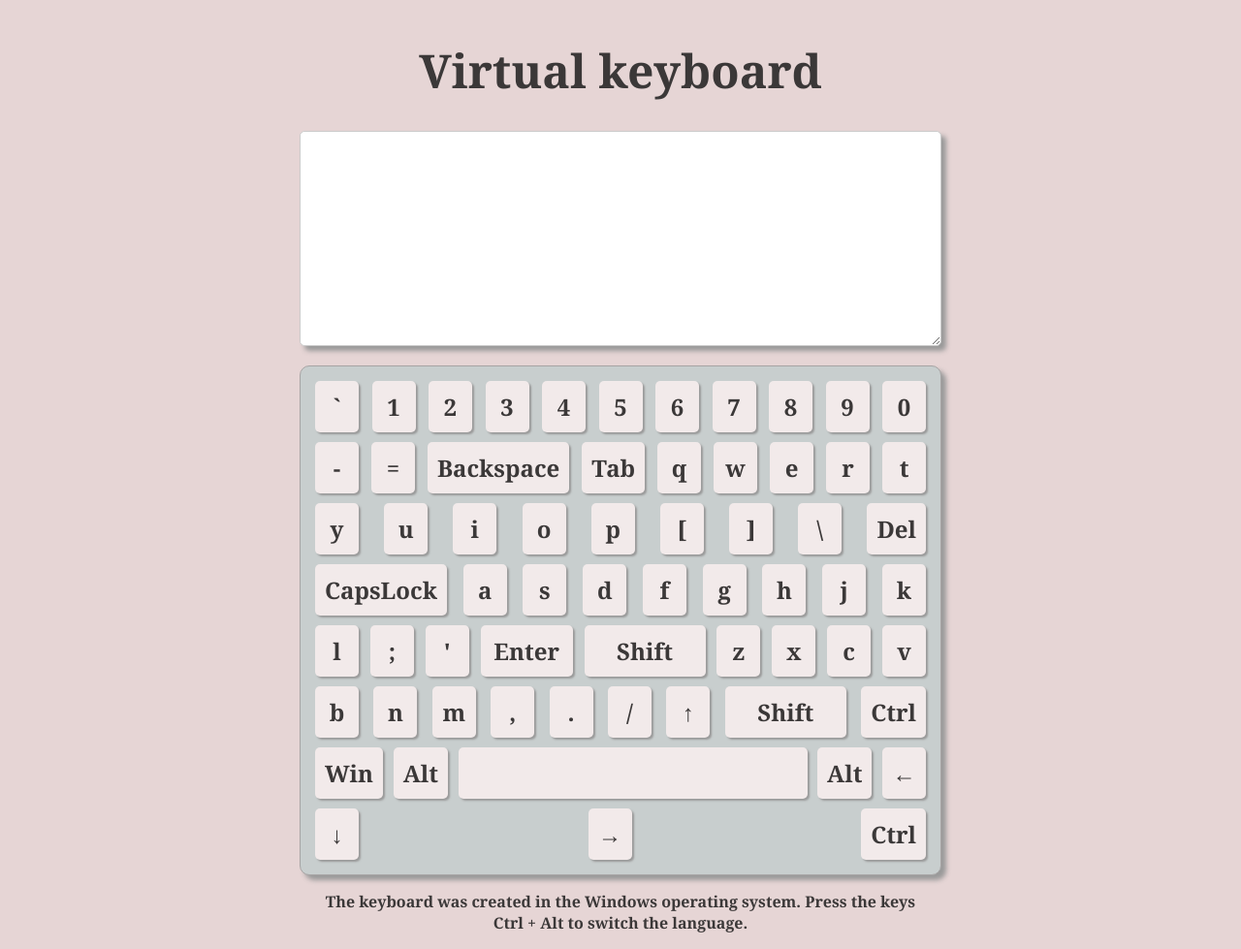
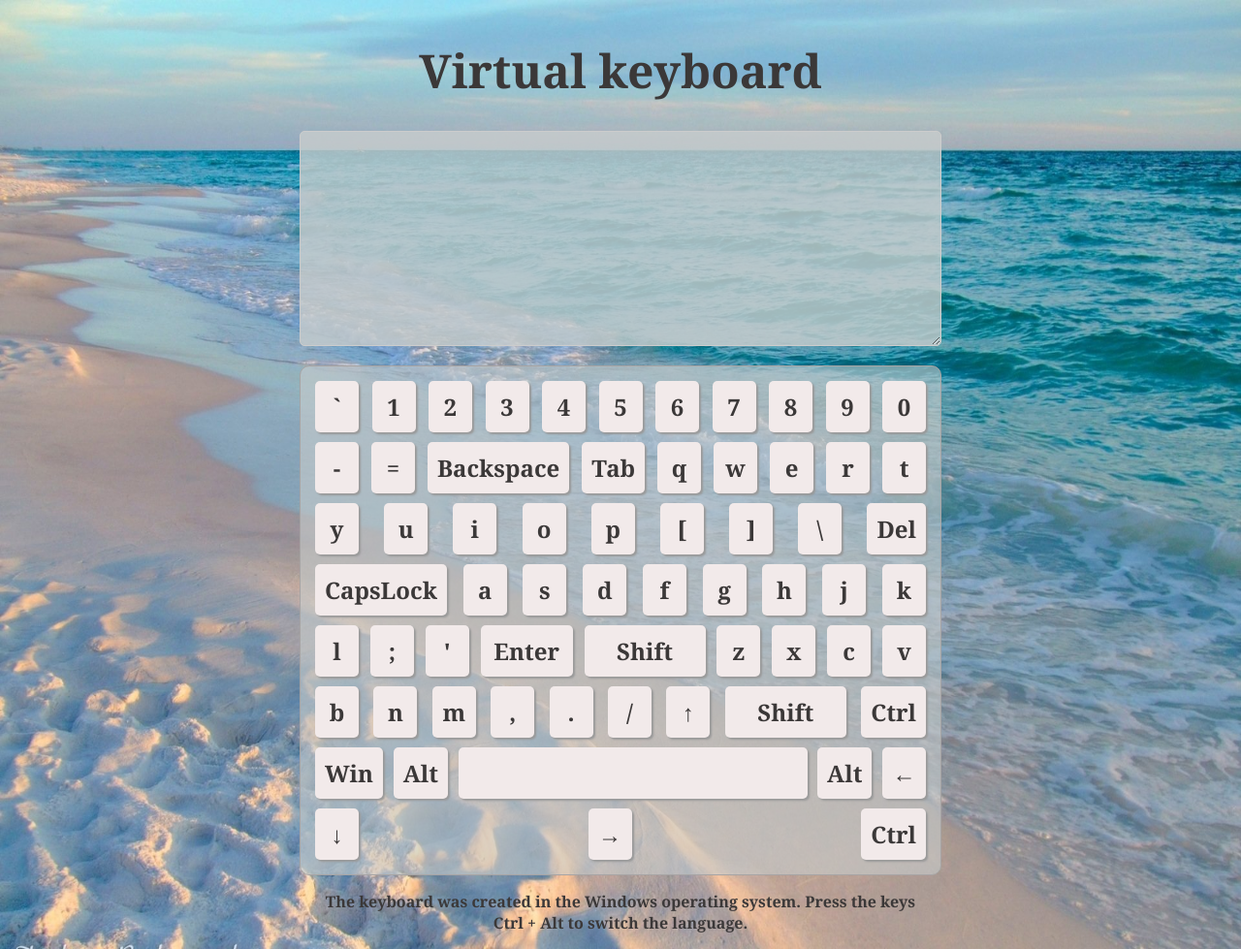
Before and after one commit to ElizavetaRazumenko/virtual-keyboard, a website: page src/index.html in a window 1280 px wide. Shown: the whole page at 97% size. Drawn offline with Linux system fonts and the light colour scheme.

Commit message:
feat: add new backgroud-image and styles

```diff
--- a/src/script.js
+++ b/src/script.js
@@ -92,6 +92,8 @@ document.addEventListener('keydown', function(event) {
   });
 
 
+
+
   KEYBOARD.addEventListener('click', (event) => {
     if (event.target instanceof HTMLElement) {
         let elem = event.target.closest('.body__key');
@@ -102,6 +104,7 @@ document.addEventListener('keydown', function(event) {
 
         elem.classList.add('active');
 
+        TEXT_AREA.focus();
         if (elem.textContent === 'Backspace') {
 
             if (TEXT_AREA.value.length >= 1) {
--- a/src/style.css
+++ b/src/style.css
@@ -11,7 +11,9 @@ body {
     flex-direction: column;
     justify-content: space-between;
     align-items: center;
-    background-color: rgb(230, 213, 213);
+    background-image: url(assets/ocean.jpg);
+    background-repeat: no-repeat;
+    background-size:100% 100%;
 }
 
 .body-wrapper {
@@ -35,7 +37,7 @@ body {
     padding: 10px;
     border-radius: 5px;
     border: 1px solid #ccc;
-    box-shadow: 5px 5px 5px #999;
+    background-color: rgba(200, 206, 206, 0.8);
     line-height: 1.5;
     font-size: 1.5rem;
 }
@@ -44,10 +46,9 @@ body {
     margin-top: 20px;
     padding: 10px;
     min-width: 100%;
-    background-color: rgb(200, 206, 206);
+    background-color: rgba(200, 206, 206, 0.6);
     border-radius: 10px;
     border: 1px solid rgb(167, 164, 164);
-    box-shadow: 5px 5px 5px #999;
     display: flex;
     flex-wrap: wrap;
     justify-content: space-between;
```
Also changed, not shown: src/assets/ocean.jpg (added).
